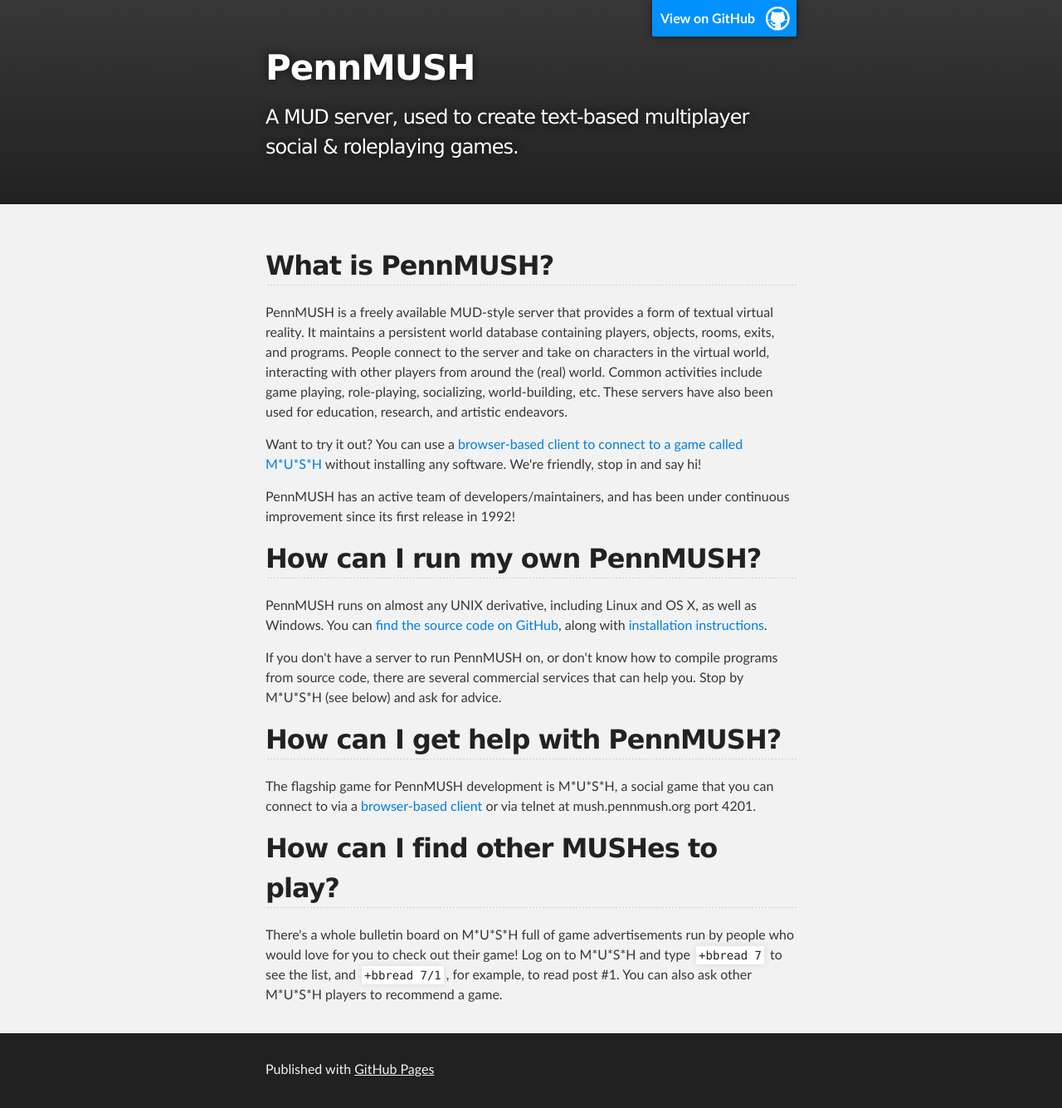
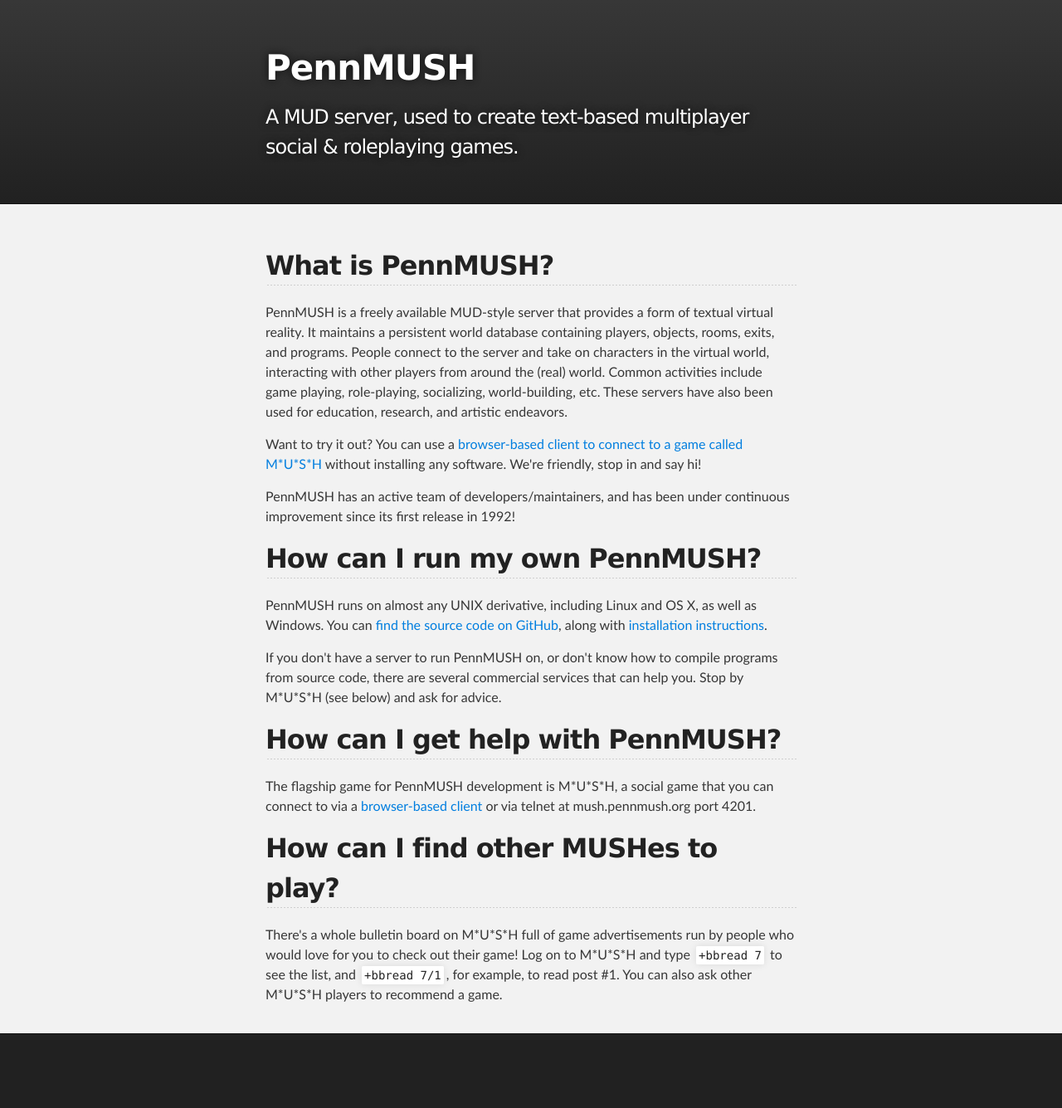
Before and after one commit to pennmush/pennmush.github.io, a plain HTML site: page index.html in a window 1280 px wide. Shown: the whole page at 83% size. After the commit the page ends 1286 px from the top, so only its background shows below. Drawn offline with Linux system fonts and the light colour scheme.

Commit message:
Remove forkme link, since most people won't care much about the source code of this site.

```diff
--- a/index.html
+++ b/index.html
@@ -16,8 +16,6 @@
     <!-- HEADER -->
     <div id="header_wrap" class="outer">
         <header class="inner">
-          <a id="forkme_banner" href="https://github.com/pennmush">View on GitHub</a>
-
           <h1 id="project_title">PennMUSH</h1>
           <h2 id="project_tagline">A MUD server, used to create text-based multiplayer social &amp; roleplaying games.</h2>
 
@@ -58,7 +56,7 @@
     <!-- FOOTER  -->
     <div id="footer_wrap" class="outer">
       <footer class="inner">
-        <p>Published with <a href="https://pages.github.com">GitHub Pages</a></p>
+        <!-- <p>Published with <a href="https://pages.github.com">GitHub Pages</a></p> -->
       </footer>
     </div>
 
```
